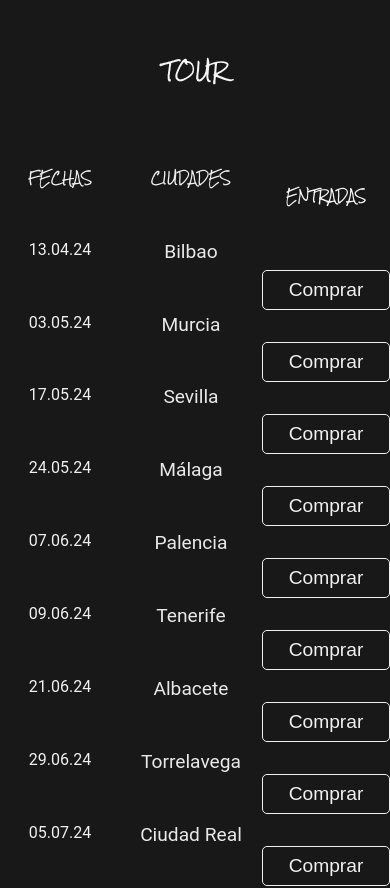
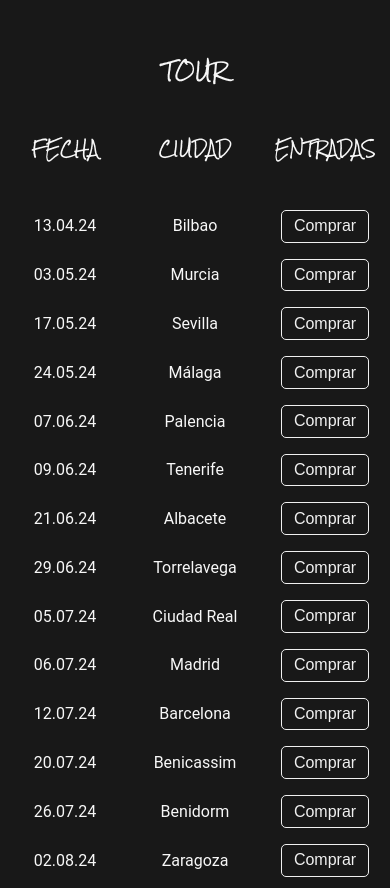
Before and after one commit to criSiles/delaporte, a Vue app: page /#/ in a window 390 px wide. Shown: the part 2860-3748 px from the top of the page. Built offline with nearby package versions, Linux system fonts and the light colour scheme.

Commit message:
chore: Deleting unused code in DelaporteBio.vue and DelaporteView.vue. refactor: DelaporteTour.vue

```diff
--- a/src/components/delaporte/DelaporteBio.vue
+++ b/src/components/delaporte/DelaporteBio.vue
@@ -17,7 +17,6 @@ defineProps({
   delaportePhoto1: String,
   delaportePhoto2: String,
   delaportePhoto3: String,
-  delaportePhoto4: String,
   bioText: String
 })
 </script>
--- a/src/components/delaporte/DelaporteContact.vue
+++ b/src/components/delaporte/DelaporteContact.vue
@@ -7,28 +7,28 @@
       <div class="mail-container">
         <h2 class="subtitle">Información</h2>
         <div class="info-container">
-          <a :href="twitterPath"><i class="fa fa-envelope" aria-hidden="true"></i></a>
+          <i class="fa fa-envelope" aria-hidden="true"></i>
           <a class="mail" href="mailto:{{ mailInfo }}">{{ mailInfo }}</a>
         </div>
       </div>
       <div class="mail-container">
         <h2 class="subtitle">Management</h2>
         <div class="info-container">
-          <a :href="twitterPath"><i class="fa fa-envelope" aria-hidden="true"></i></a>
+          <i class="fa fa-envelope" aria-hidden="true"></i>
           <a class="mail" href="mailto:{{ mailManagement }}">{{ mailManagement }}</a>
         </div>
       </div>
       <div class="mail-container">
         <h2 class="subtitle">Contratación</h2>
         <div class="info-container">
-          <a :href="twitterPath"><i class="fa fa-envelope" aria-hidden="true"></i></a>
+          <i class="fa fa-envelope" aria-hidden="true"></i>
           <a class="mail" href="mailto:{{ mailHiring }}">{{ mailHiring }}</a>
         </div>
       </div>
       <div class="mail-container">
         <h2 class="subtitle">Prensa</h2>
         <div class="info-container">
-          <a :href="twitterPath"><i class="fa fa-envelope" aria-hidden="true"></i></a>
+          <i class="fa fa-envelope" aria-hidden="true"></i>
           <a class="mail" href="mailto:{{ mailPress }}">{{ mailPress }}</a>
         </div>
       </div>
@@ -84,6 +84,7 @@ let mailPress = props.mailPress
   padding: 0rem 1rem;
   margin-bottom: 2rem;
   min-width: 20rem;
+  color: var(--text-primary);
 }
 
 .mail {
--- a/src/components/delaporte/DelaporteTour.vue
+++ b/src/components/delaporte/DelaporteTour.vue
@@ -3,40 +3,30 @@
     <router-link class="nav-links" :to="{ path: '/', hash: '#tour' }">
       <h1 class="title">Tour</h1>
     </router-link>
+    <div class="concert-row">
+      <div class="concert-date subtitle">fecha</div>
+      <div class="concert-city subtitle">Ciudad</div>
+      <div class="concert-venue subtitle">lugar</div>
+      <div class="concert-tickets subtitle">entradas</div>
+    </div>
     <div class="concerts-container">
-      <div class="dates">
-        <h1 class="subtitle">Fechas</h1>
-        <div v-for="concert in concertsData.concerts" :key="concert.id" class="concerts-list">
-          <div>{{ concert.date }}</div>
-        </div>
-      </div>
-      <div class="cities">
-        <h1 class="subtitle">Ciudades</h1>
-        <div v-for="concert in concertsData.concerts" :key="concert.id" class="concerts-list">
-          <div class="cities">{{ concert.city }}</div>
-        </div>
-      </div>
-      <div class="venues">
-        <h1 class="subtitle">Lugar</h1>
-        <div v-for="concert in concertsData.concerts" :key="concert.id" class="concerts-list">
-          <div class="venues">{{ concert.venue }}</div>
-        </div>
-      </div>
-      <div class="tickets-container">
-        <h1 class="subtitle">Entradas</h1>
-        <div v-for="concert in concertsData.concerts" :key="concert.id" class="concerts-list">
+      <div v-for="concert in concertsData.concerts" :key="concert.id" class="concert-row">
+        <div class="concert-date">{{ concert.date }}</div>
+        <div class="concert-city">{{ concert.city }}</div>
+        <div class="concert-venue">{{ concert.venue }}</div>
+        <div class="concert-tickets">
           <a :href="getTicketLink(concert)">
             <button v-if="!concert.past" :class="{ 'able-btn': true, 'tickets-btn': true }">
               Comprar
             </button>
             <button
               v-else
-              :class="{ 'unable-btn': isButtonDisabled, 'tickets-btn': true }"
-              @click.prevent="handleButtonClick"
+              :class="{ 'unable-btn': true, 'tickets-btn': true }"
+              @click.prevent="handleButtonClick(concert.id)"
             >
               Comprar
             </button>
-            <div v-if="showMessage" class="message">Concierto pasado</div>
+            <div v-if="showMessage[concert.id]" class="message">Concierto pasado</div>
           </a>
         </div>
       </div>
@@ -48,18 +38,23 @@
 import { ref, onMounted } from 'vue'
 
 const concertsData = ref({ concerts: [] })
-const showMessages = ref([])
-const isButtonDisabled = ref(true)
+const showMessage = ref({})
 
 const getTicketLink = (concert) => {
   return concert['tickets-link']
+}
+
+const handleButtonClick = (concertId) => {
+  showMessage.value[concertId] = !showMessage.value[concertId]
 }
 
 onMounted(async () => {
   const response = await fetch('/data/concertsDb.json')
   const data = await response.json()
   concertsData.value = data
-  showMessages.value = data.concerts.map(() => false)
+  data.concerts.forEach((concert) => {
+    showMessage.value[concert.id] = false
+  })
 })
 </script>
 
@@ -77,49 +72,29 @@ onMounted(async () => {
 
 .concerts-container {
   display: flex;
-  justify-content: space-around;
-  padding-top: 1rem;
+  flex-direction: column;
 }
 
-.dates,
-.cities,
-.venues {
+.concert-row {
   display: flex;
-  flex-direction: column;
+  justify-content: space-around;
   align-items: center;
-  list-style: none;
-  flex: 1 1 17%;
-  margin-top: 1rem;
-  color: var(--text-primary);
-  font-family: 'Roboto', sans-serif;
-  font-size: 1.2rem;
-  opacity: 0.97;
   margin-top: 1rem;
 }
 
-.tickets-container {
+.concert-date,
+.concert-city,
+.concert-venue,
+.concert-tickets {
+  flex: 1;
   display: flex;
-  flex-direction: column;
+  justify-content: center;
   align-items: center;
-  list-style: none;
-  flex: 1 1 17%;
-  margin-top: 1.1rem;
+  color: var(--text-primary);
+  font-size: 1.2rem;
+  opacity: 0.97;
 }
 
-.concerts-list {
-  display: flex;
-  flex-direction: column;
-  align-items: center;
-  list-style: none;
-  flex: 1 1 17%;
-  color: var(--text-primary);
-  font-family: 'Roboto', sans-serif;
-  font-size: 1.2rem;
-  opacity: 0.97;
-  margin-top: 1rem;
-}
-
-/* TODO: Align the buttons with the rest */
 .tickets-btn {
   padding: 0.5rem 1rem;
   border: 1px solid var(--text-primary);
@@ -129,7 +104,6 @@ onMounted(async () => {
   width: 8rem;
   font-size: 1.2rem;
   opacity: 0.97;
-  margin-top: 1rem;
 }
 
 .able-btn:hover {
@@ -153,26 +127,23 @@ onMounted(async () => {
   .subtitle {
     font-size: 0.8rem;
   }
-  .concerts-list {
+
+  .concert-venue {
+    display: none;
+  }
+
+  .concert-date,
+  .concert-city,
+  .concert-tickets {
+    margin-top: 0;
+    white-space: nowrap;
     font-size: 1rem;
   }
-
-  .venues {
-    display: none;
-  }
-  .dates,
-  .cities,
-  .tickets {
-    margin-top: 0;
-    white-space: nowrap;
-  }
-
-  .btn {
+  .tickets-btn {
     max-width: 5.5rem;
     font-size: 1rem;
     padding: 0.4rem;
   }
-
   .message {
     font-size: 0.7rem;
   }
--- a/src/views/delaporte/DelaporteView.vue
+++ b/src/views/delaporte/DelaporteView.vue
@@ -29,7 +29,6 @@
     :delaportePhoto1="delaportePhoto1"
     :delaportePhoto2="delaportePhoto2"
     :delaportePhoto3="delaportePhoto3"
-    :delaportePhoto4="delaportePhoto4"
   />
   <DelaporteShop />
   <DelaporteContact
```
